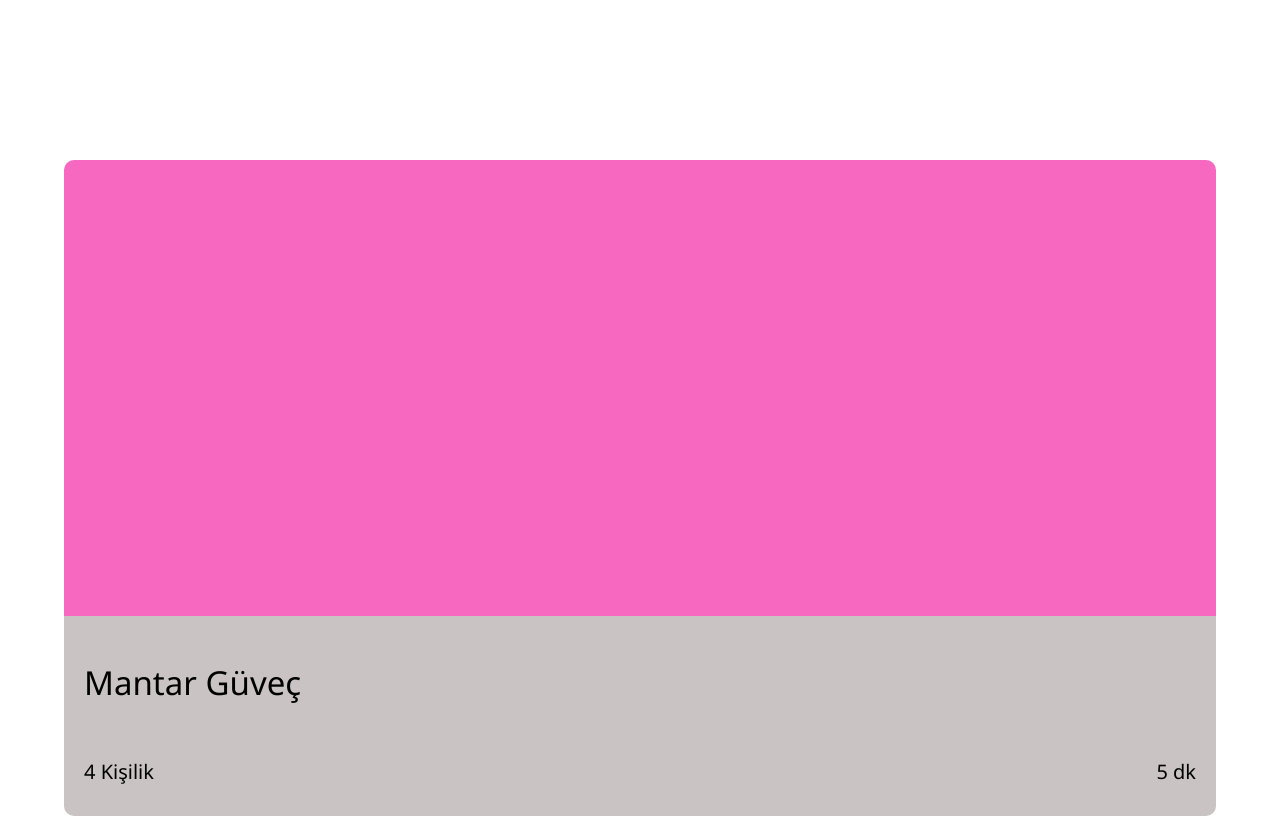
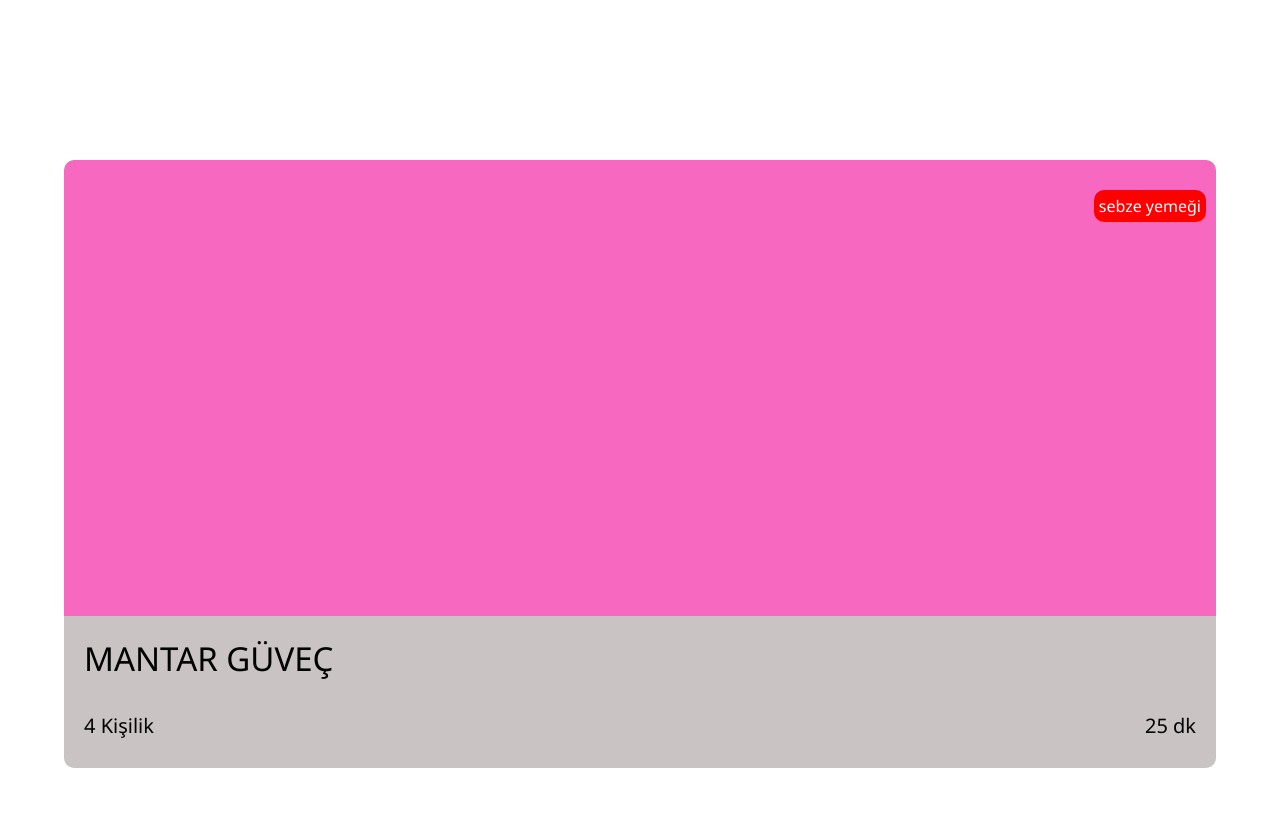
Before and after one commit to hilalguvenc/yemek, a plain HTML site: page client/index.html in a window 1280 px wide. Drawn offline with Linux system fonts and the light colour scheme.

Commit message:
added badge

```diff
--- a/client/index.html
+++ b/client/index.html
@@ -13,14 +13,15 @@
   <div class="card-container">
     <div class="card-image">
       <img>
+      <span class="badge">sebze yemeği</span>
     </div>
     <div class="recipe-info">
       <div class="recipe-name">
-        <p class="name">Mantar Güveç</p>
+        <p class="name">MANTAR GÜVEÇ</p>
       </div>
       <div class="recipe-sub-info">
         <p class="people">4 Kişilik</p>
-        <p class="duration">5 dk</p>
+        <p class="duration">25 dk</p>
       </div>
     </div>
   </div>
--- a/client/style.css
+++ b/client/style.css
@@ -2,13 +2,14 @@ body {
     display: flex;
     justify-content: center;
     font-family: 'Noto Sans', sans-serif;
+    overflow: hidden;
 }
 
 .card-container {
     display: flex;
     flex-direction: column;
     width: 90vw;
-    overflow-x: hidden;
+    overflow: hidden;
     position: absolute;
     top: 20%;
     border-radius: 10px;
@@ -24,7 +25,7 @@ body {
     display: flex;
     flex-direction: column;
     justify-content: center;
-    height: 20vh;
+    height: 14vh;
     background-color: rgb(201, 195, 195);
 }
 
@@ -44,3 +45,17 @@ body {
 .duration {
     font-size: 20px;
 }
+
+.badge {
+    margin-top: 30px;
+    margin-right: 10px;
+    float: right;
+    background-color: red;
+    border: 5px solid red;
+    border-radius: 10px;
+    color: white;
+}
+
+.recipe-name {
+    line-height: 1px;
+}
```
